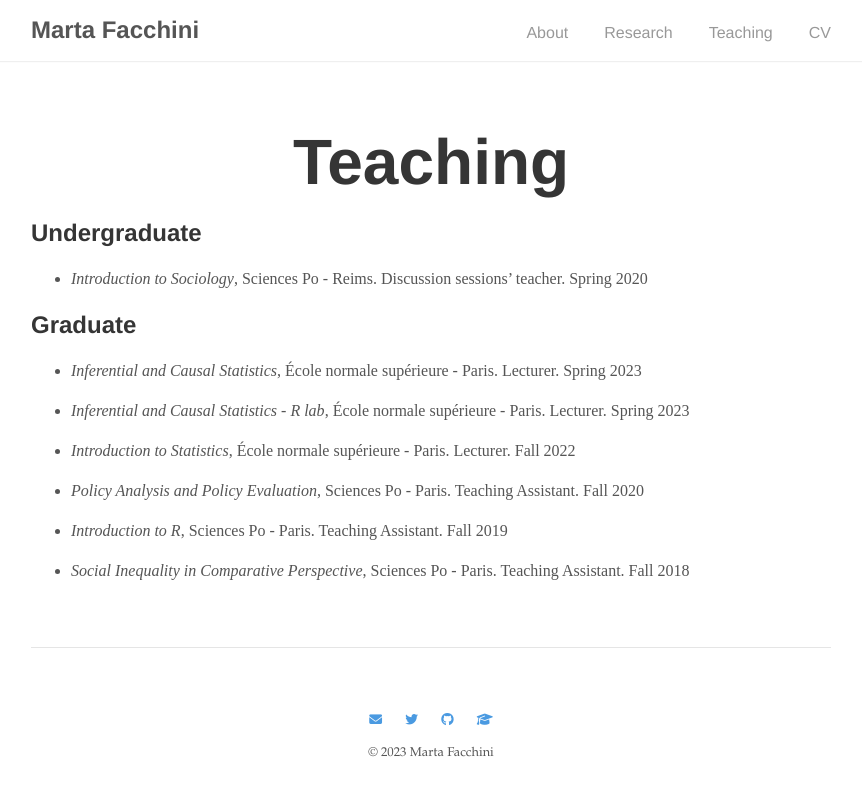
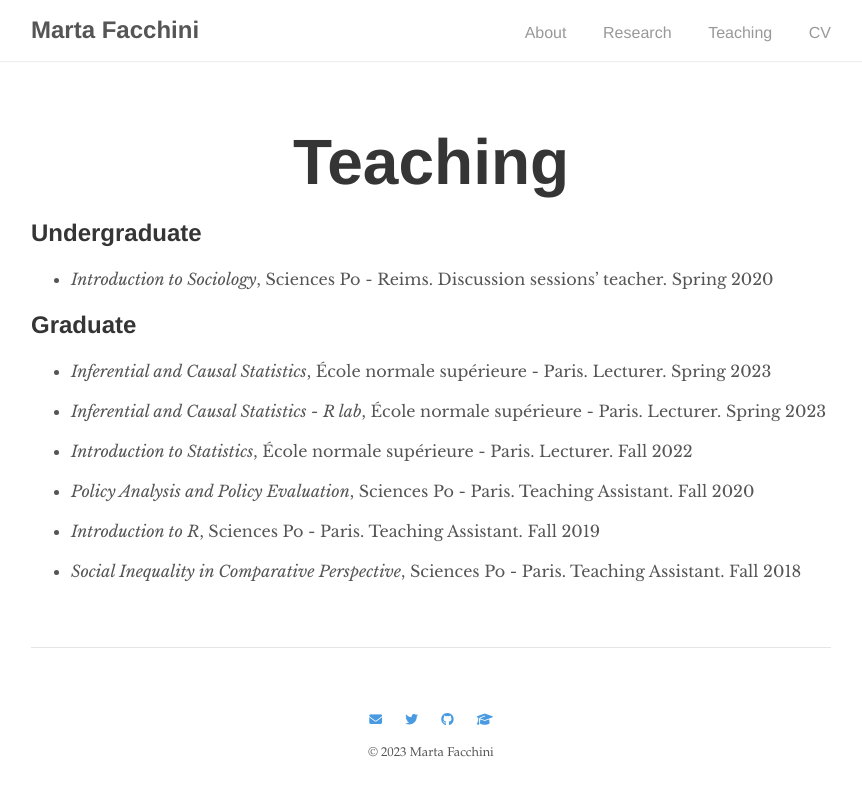
Before and after one commit to martafacchini/martafacchini.github.io, a Jekyll site: the page built from _pages/teaching.md, in a window 1280 px wide. Shown: the top 796 px of the page, without its empty margins (209-1071 px from the left). Built offline with Jekyll 4.4.1, drawn with Linux system fonts in a browser that asks for light colours; nearby versions of some CDN libraries.

Commit message:
Update head.html

```diff
--- a/_includes/head.html
+++ b/_includes/head.html
@@ -11,7 +11,7 @@
 
   <!-- CSS -->
   <link rel="stylesheet" href="{{ "/assets/main.css" | relative_url }}">
-  <script defer link rel="stylesheet" href="https://fonts.googleapis.com/css?family=Libre+Baskerville:400,400i,700"></script>
+  <link rel="stylesheet" href="https://fonts.googleapis.com/css?family=Libre+Baskerville:400,400i,700">
 
   <!-- Favicon -->
   <link rel="icon" type="image/png" sizes="32x32" href="{{ "/assets/favicon-32x32.png" | relative_url }}">
```
